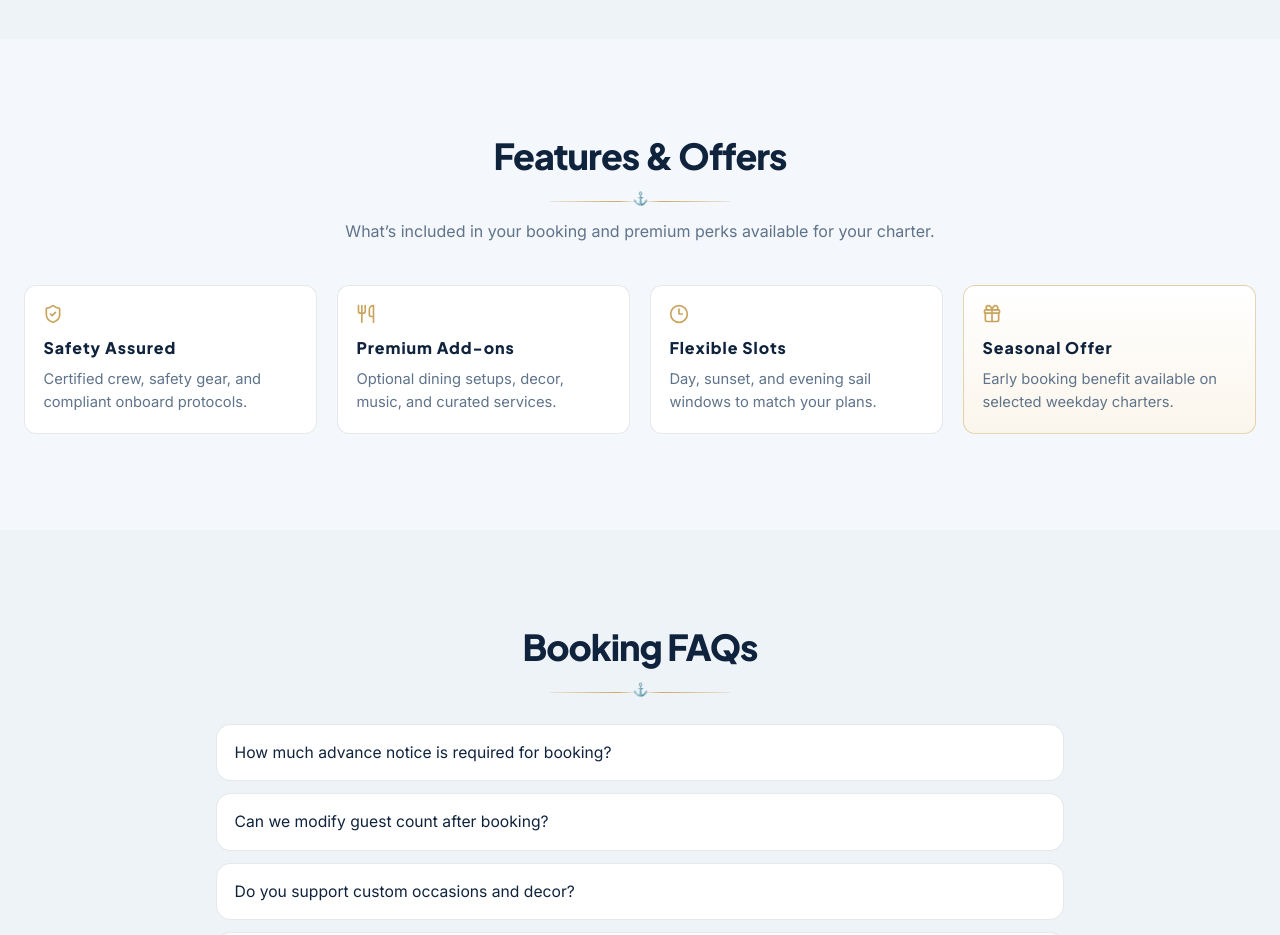
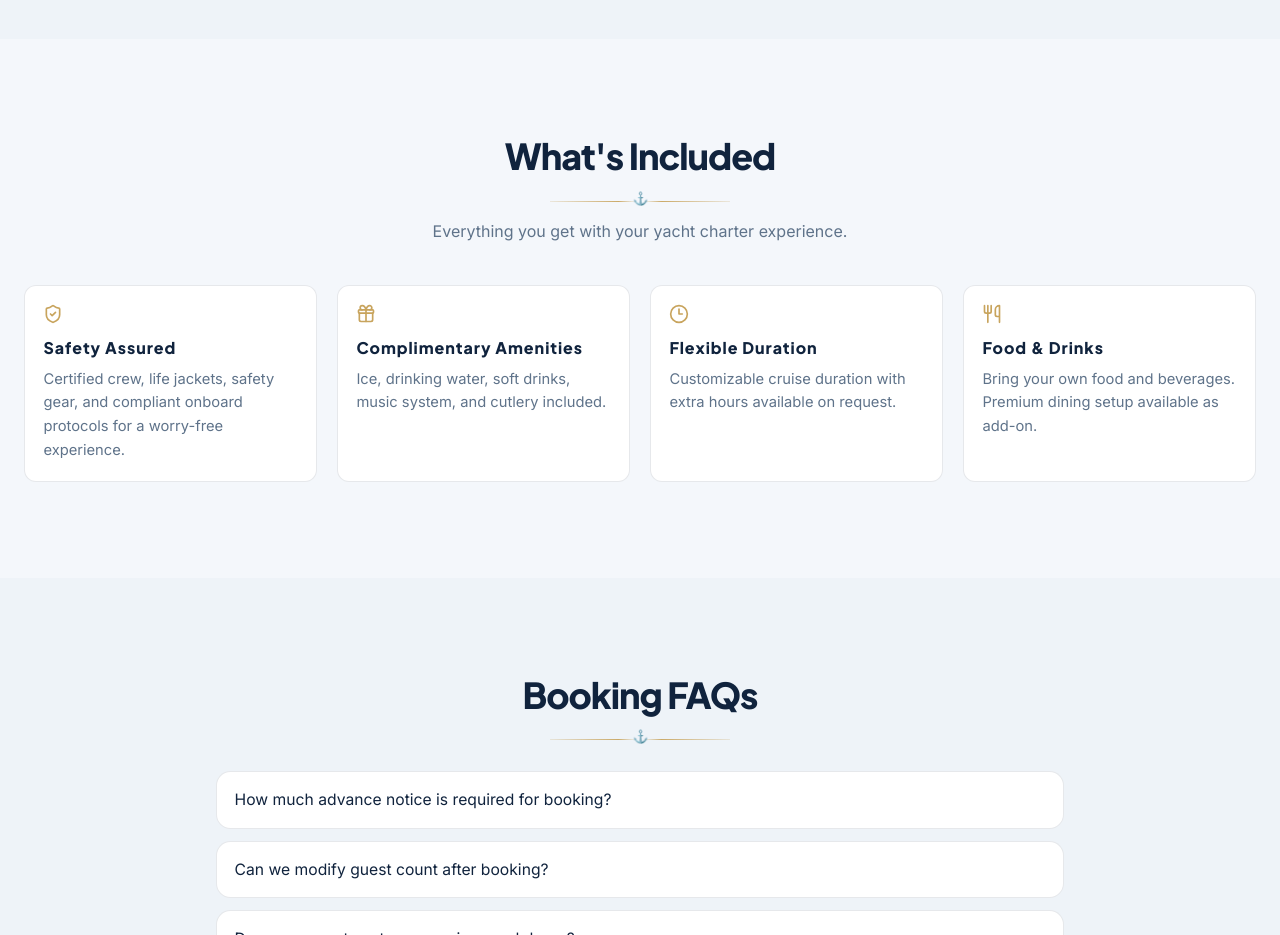
Before and after one commit to SaNjAy-bRo/yacht-club-india, a Next.js app: page /booking in a window 1280 px wide. Shown: the part 1700-2635 px from the top of the page. Built offline with nearby package versions, Linux system fonts and the light colour scheme.

Commit message:
fix(booking): fix reveal animation for dynamic yacht sections + update features section

```diff
--- a/src/app/booking/page.tsx
+++ b/src/app/booking/page.tsx
@@ -80,13 +80,11 @@ export default function BookingPage() {
         const searchParams = new URLSearchParams(window.location.search);
         const yachtId = searchParams.get('yachtId');
         if (yachtId) {
-            const foundYacht = fleetData.find(y => y.id === yachtId);
+            const foundYacht = (fleetData as any[]).find((y: any) => y.id === yachtId);
             if (foundYacht) {
                 setSelectedYacht(foundYacht);
                 setMainImg(foundYacht.image);
-                // @ts-ignore
                 if (foundYacht.images && foundYacht.images.length > 0) {
-                    // @ts-ignore
                     setGalleryImages(foundYacht.images);
                 }
             }
@@ -94,6 +92,25 @@ export default function BookingPage() {
 
         return () => io.disconnect();
     }, []);
+
+    // Re-observe reveal elements when selectedYacht changes (for dynamically rendered sections)
+    useEffect(() => {
+        if (!selectedYacht) return;
+        const timer = setTimeout(() => {
+            const revealEls = document.querySelectorAll('[data-reveal]:not(.revealed)');
+            const io = new IntersectionObserver((entries) => {
+                entries.forEach((entry) => {
+                    if (entry.isIntersecting) {
+                        entry.target.classList.add('revealed');
+                        io.unobserve(entry.target);
+                    }
+                });
+            }, { threshold: 0.1 });
+            revealEls.forEach((el) => io.observe(el));
+            return () => io.disconnect();
+        }, 100);
+        return () => clearTimeout(timer);
+    }, [selectedYacht]);
 
     const toggleFaq = (id: string) => {
         setOpenFaq(openFaq === id ? null : id);
@@ -331,31 +348,31 @@ export default function BookingPage() {
 
 
 
-            {/* Features & Offers */}
+            {/* What's Included */}
             <section className="bg-[#F4F7FB] py-24">
                 <div className="mx-auto max-w-7xl px-6" data-reveal="true">
-                    <h2 className="section-title">Features & Offers</h2>
-                    <p className="section-subtitle">What’s included in your booking and premium perks available for your charter.</p>
+                    <h2 className="section-title">What's Included</h2>
+                    <p className="section-subtitle">Everything you get with your yacht charter experience.</p>
                     <div className="mt-10 grid gap-5 md:grid-cols-2 lg:grid-cols-4">
                         <article className="feature-card">
                             <ShieldCheck className="w-8 h-8 text-gold mb-3" />
                             <h3>Safety Assured</h3>
-                            <p>Certified crew, safety gear, and compliant onboard protocols.</p>
+                            <p>Certified crew, life jackets, safety gear, and compliant onboard protocols for a worry-free experience.</p>
+                        </article>
+                        <article className="feature-card">
+                            <Gift className="w-8 h-8 text-gold mb-3" />
+                            <h3>Complimentary Amenities</h3>
+                            <p>{selectedYacht?.inclusions ? selectedYacht.inclusions.join(', ') : 'Ice, drinking water, soft drinks, music system, and cutlery included.'}</p>
+                        </article>
+                        <article className="feature-card">
+                            <Clock3 className="w-8 h-8 text-gold mb-3" />
+                            <h3>Flexible Duration</h3>
+                            <p>{selectedYacht ? `${selectedYacht.duration} hours base cruise with optional extra hours available.` : 'Customizable cruise duration with extra hours available on request.'}</p>
                         </article>
                         <article className="feature-card">
                             <Utensils className="w-8 h-8 text-gold mb-3" />
-                            <h3>Premium Add-ons</h3>
-                            <p>Optional dining setups, decor, music, and curated services.</p>
-                        </article>
-                        <article className="feature-card">
-                            <Clock3 className="w-8 h-8 text-gold mb-3" />
-                            <h3>Flexible Slots</h3>
-                            <p>Day, sunset, and evening sail windows to match your plans.</p>
-                        </article>
-                        <article className="feature-card offer">
-                            <Gift className="w-8 h-8 text-gold mb-3" />
-                            <h3>Seasonal Offer</h3>
-                            <p>Early booking benefit available on selected weekday charters.</p>
+                            <h3>Food & Drinks</h3>
+                            <p>{selectedYacht?.foodOptions || 'Bring your own food and beverages. Premium dining setup available as add-on.'}</p>
                         </article>
                     </div>
                 </div>
```
